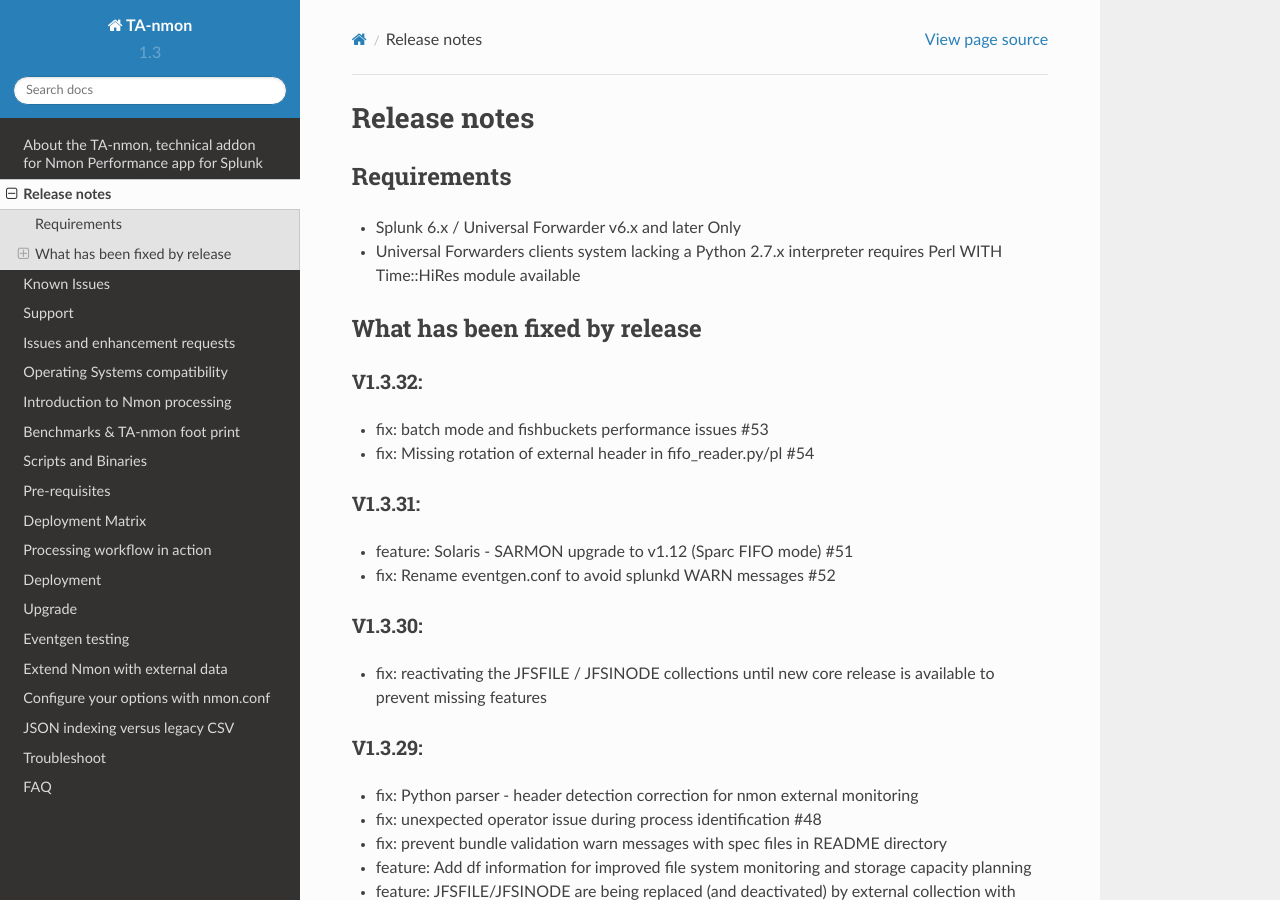
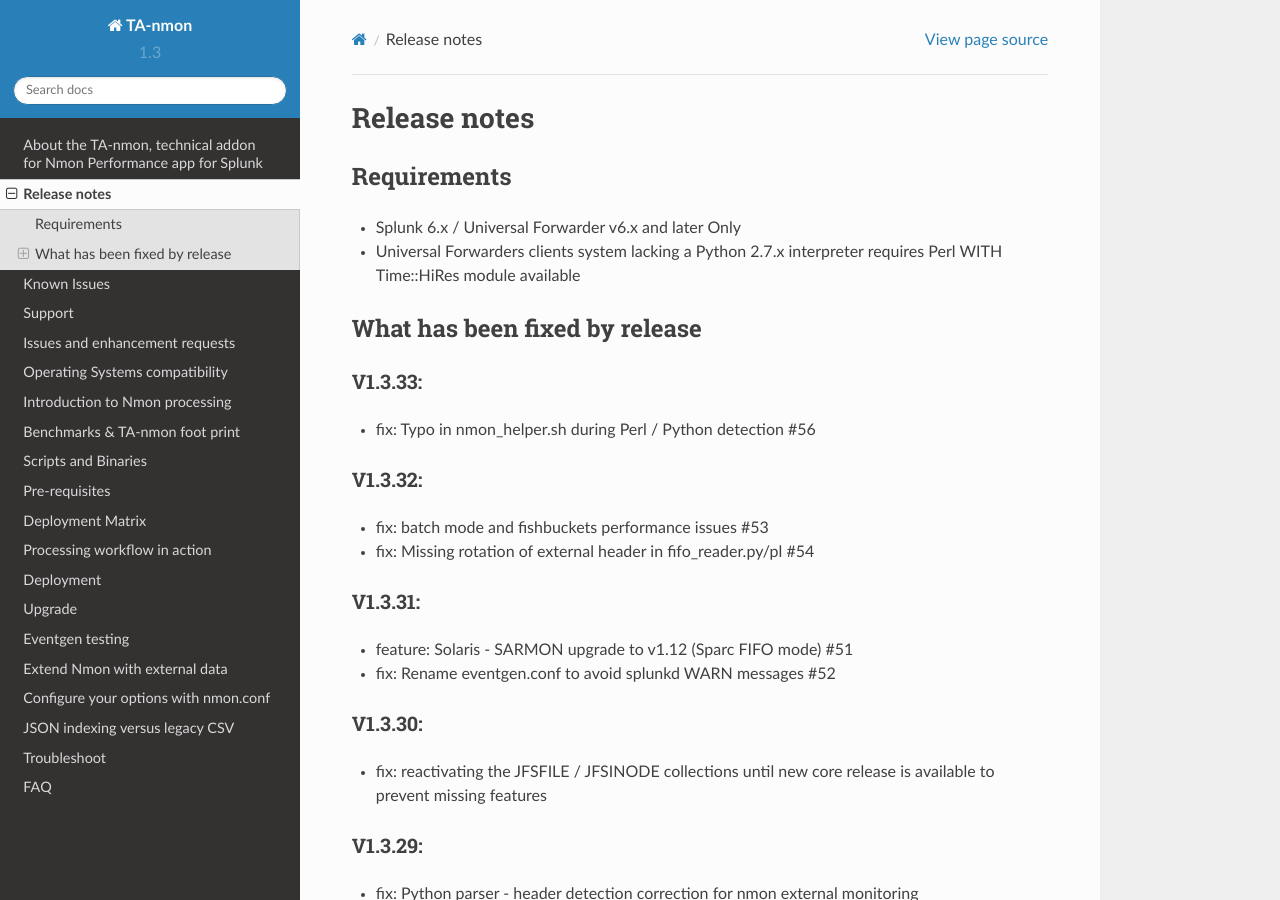
Before and after one commit to guilhemmarchand/TA-nmon, a Sphinx documentation site: the page built from docs/releasenotes.rst, in a window 1280 px wide and 900 px high. Built offline with Sphinx 7.4.7 and the Read the Docs theme 2.0.0, drawn with Linux system fonts in a browser that asks for light colours.

Commit message:
Typo in nmon_helper.sh during Perl / Python detection #56

```diff
--- a/docs/releasenotes.rst
+++ b/docs/releasenotes.rst
@@ -13,6 +13,12 @@
 ^^^^^^^^^^^^^^^^^^^^^^^^^^^^^^
 What has been fixed by release
 ^^^^^^^^^^^^^^^^^^^^^^^^^^^^^^
+
+========
+V1.3.33:
+========
+
+- fix: Typo in nmon_helper.sh during Perl / Python detection #56
 
 ========
 V1.3.32:
```
Also changed, not shown: 3 other files.
